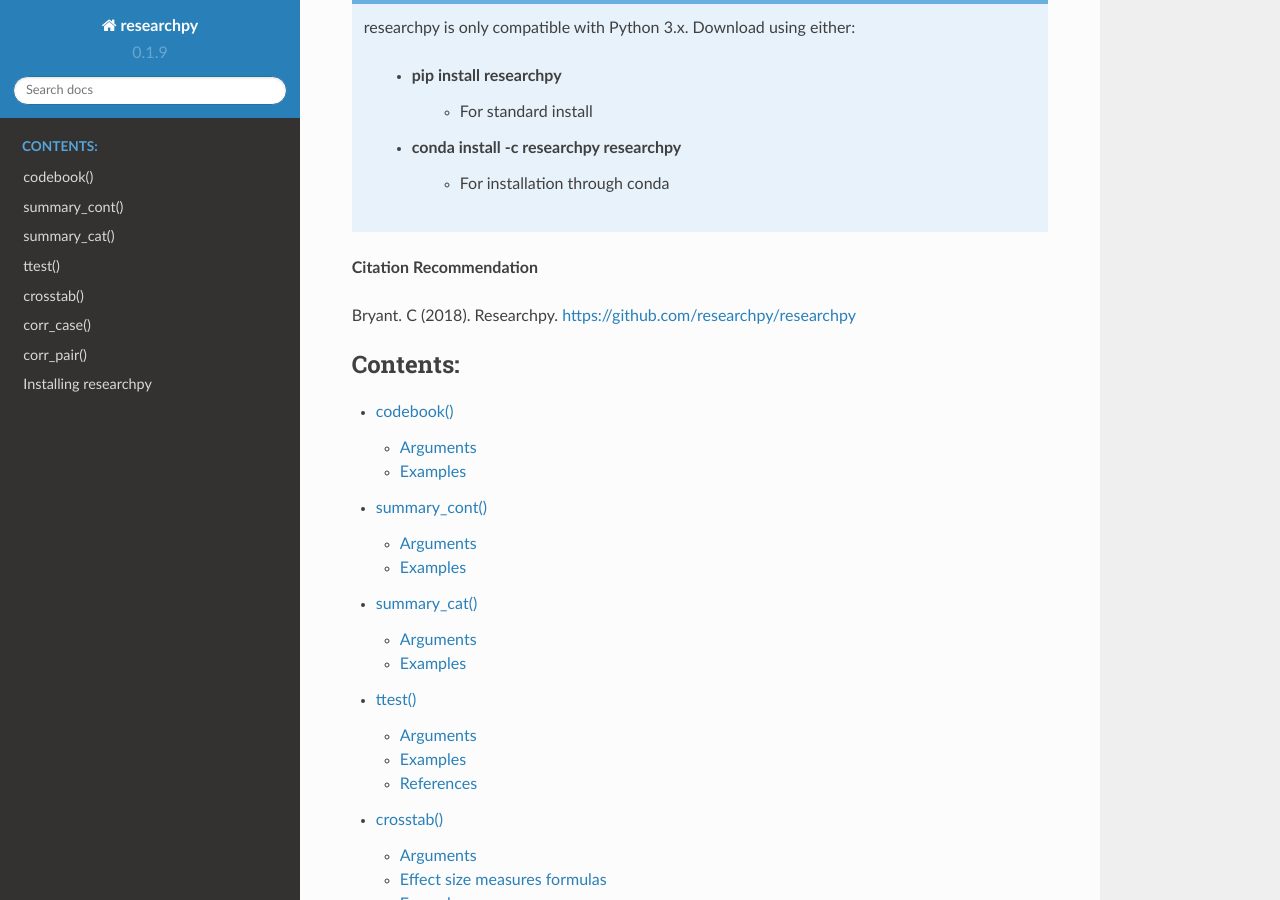
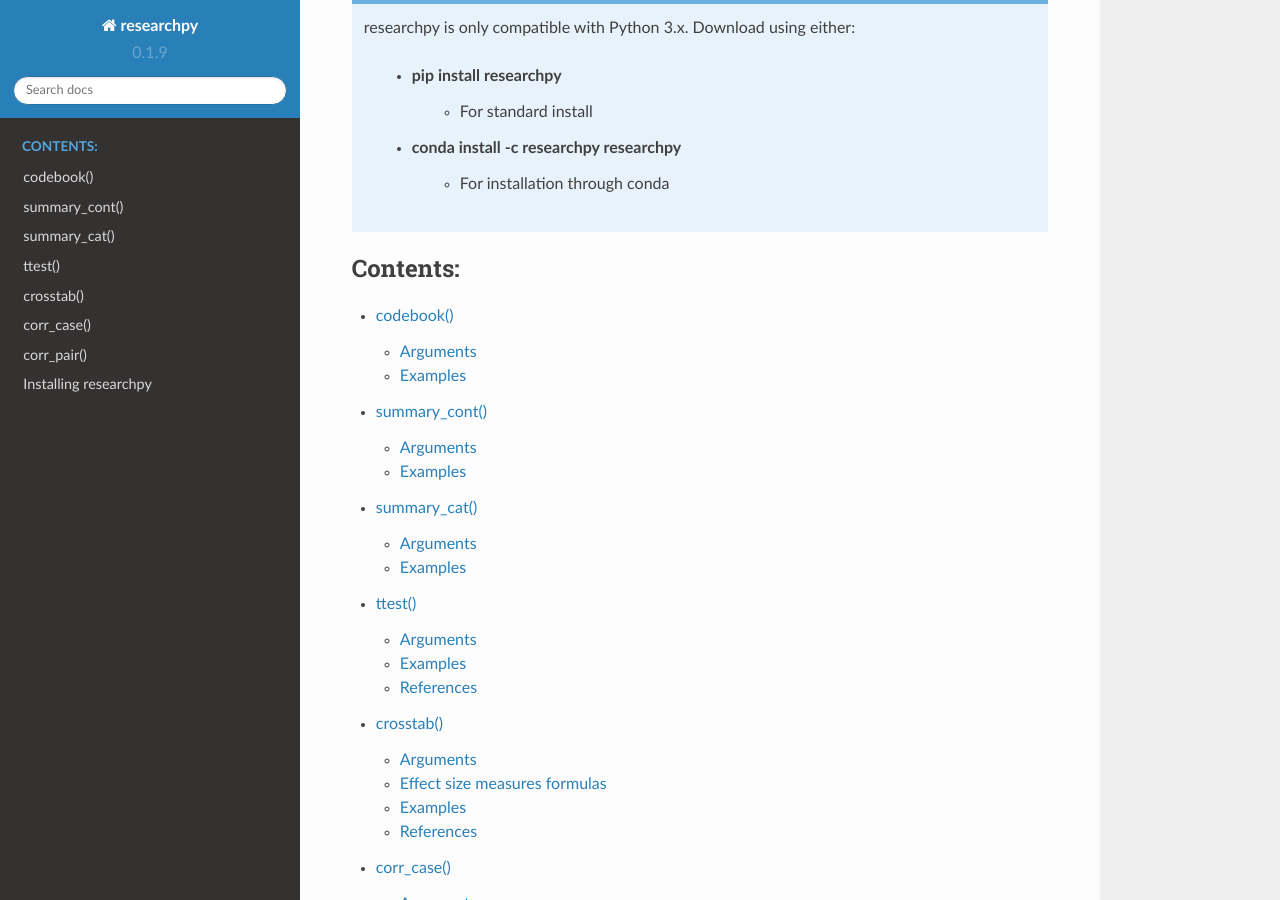
Before and after one commit to researchpy/documentation, a Sphinx documentation site: the page built from source/index.rst, in a window 1280 px wide and 900 px high, scrolled down 497 px. Built offline with Sphinx 7.4.7 and the Read the Docs theme 2.0.0, drawn with Linux system fonts in a browser that asks for light colours.

Commit message:
Update index.rst

```diff
--- a/source/index.rst
+++ b/source/index.rst
@@ -30,9 +30,6 @@
    * conda install -c researchpy researchpy
       * For installation through conda
 
-**Citation Recommendation**
-
-Bryant. C (2018). Researchpy. https://github.com/researchpy/researchpy
 
 
 .. toctree::
```
